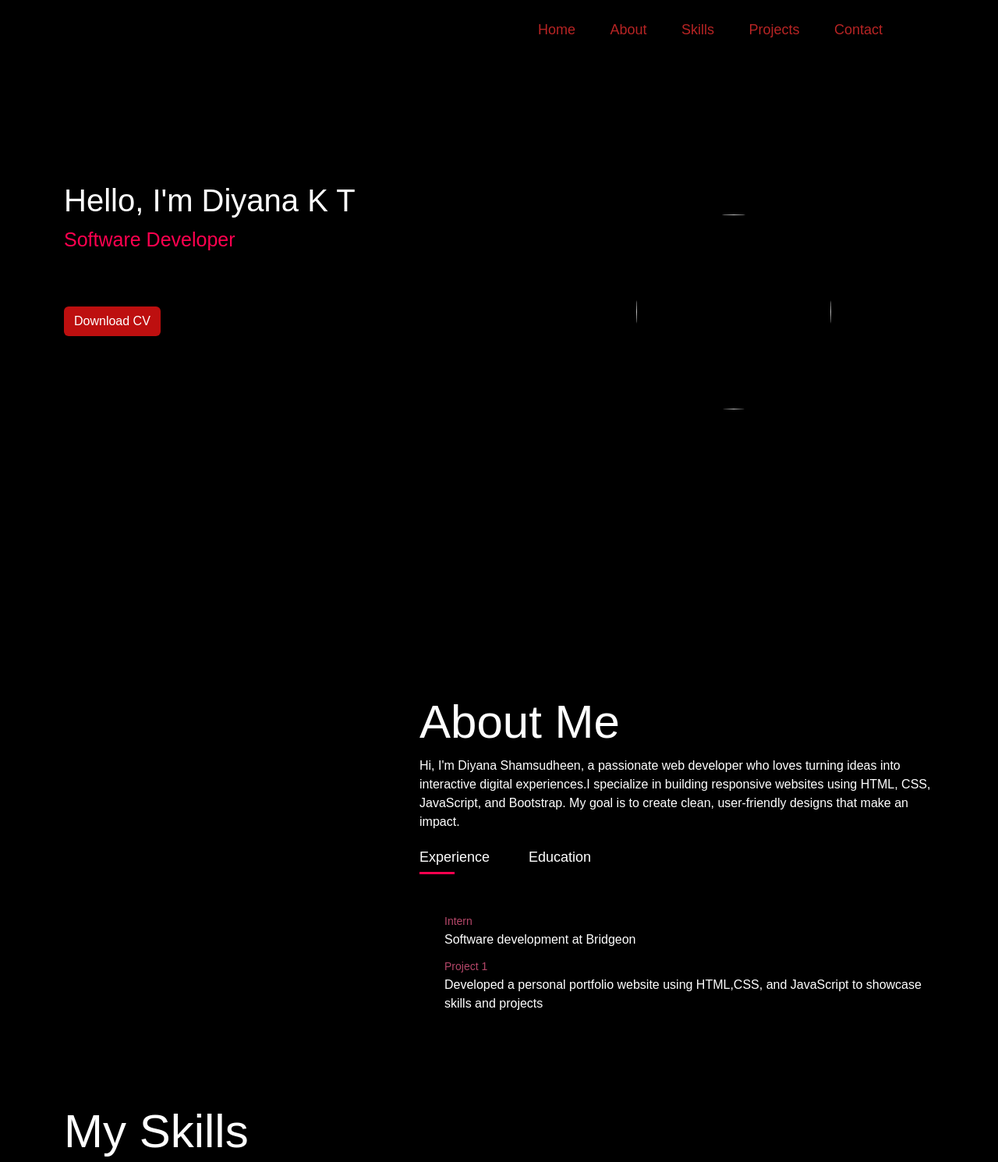
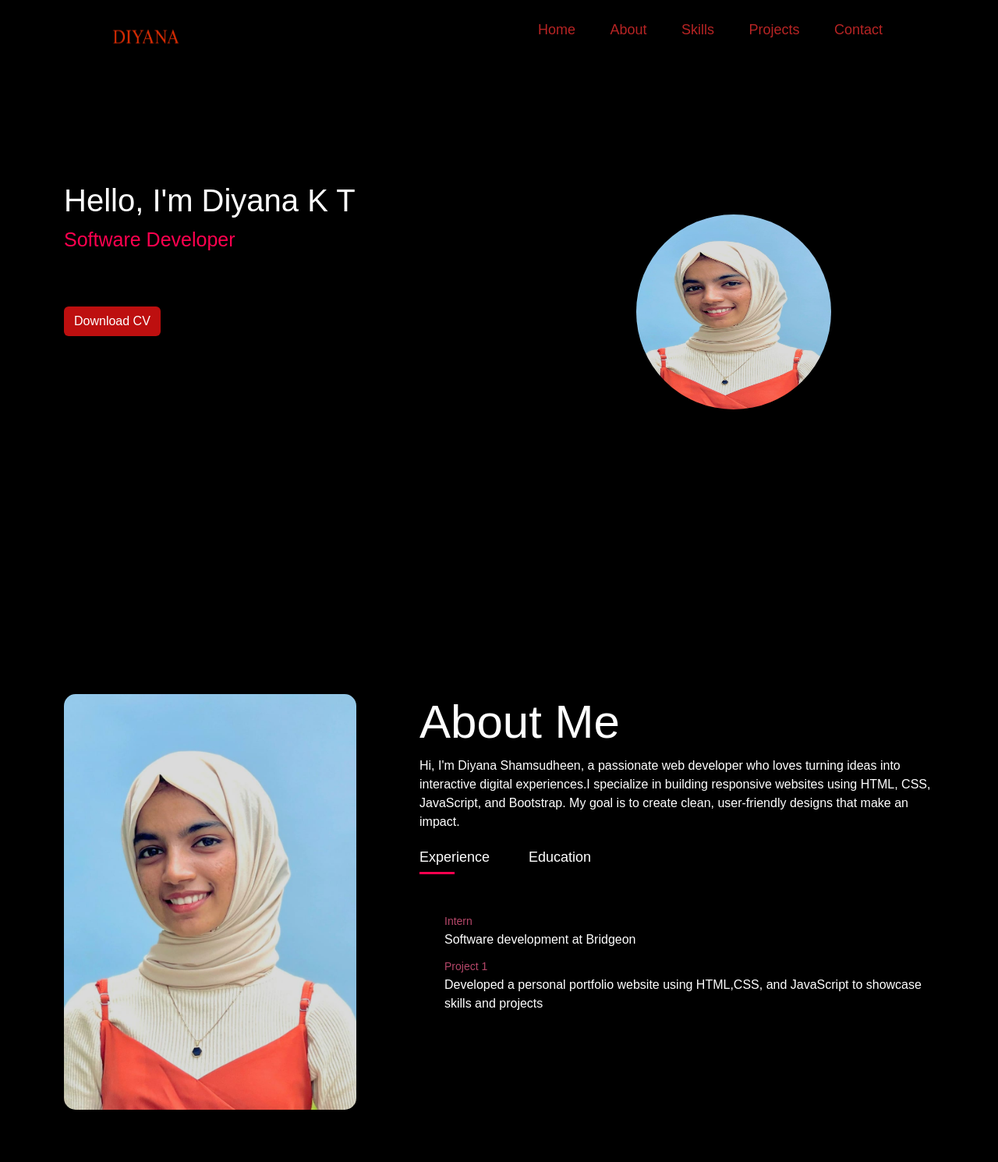
Before and after one commit to Diyanaah/Diyanaportfolio, a plain HTML site: page index.html in a window 1280 px wide. Shown: the top 1490 px of the page at 78% size. Drawn offline with nearby package versions, Linux system fonts and the light colour scheme; the site is published under a folder, as on GitHub Pages, so addresses that start at the root find nothing.

```diff
--- a/index.html
+++ b/index.html
@@ -27,7 +27,7 @@
     <div id="header">
        <div class="container">
         <nav>
-            <img src="/Images/logo.jpg" alt="">
+            <img src="Images/logo.jpg" alt="">
             <ul id="sidemenu">
                 <li><a href="#header">Home</a></li>
                 <li><a href="#about">About</a></li>
@@ -41,11 +41,11 @@
         <div class="header-text">
             <h1>Hello, I'm Diyana K T</h1>
             <p>Software Developer</p>
-            <a href="/Images/Resume.pdf" download class="btn btn2">Download CV</a>
+            <a href="Images/Resume.pdf" download class="btn btn2">Download CV</a>
         </div>
        </div>
        <div class="image">
-        <img src="/Images/img2.jpg" >
+        <img src="Images/img2.jpg" >
        </div>
     </div>
     <!-- about -->
@@ -53,7 +53,7 @@
         <div class="container">
             <div class="row">
                 <div class="about-col-1">
-                    <img src="/Images/img2.jpg" alt="">
+                    <img src="Images/img2.jpg" alt="">
                 </div>
                 <div class="about-col-2">
                     <h1 class="sub-title">About Me</h1>
@@ -114,7 +114,7 @@
             <h1 class="sub-title">Projects</h1>
             <div class="work-list">
                 <div class="work">
-                    <img src="/Images/project.png" alt="">
+                    <img src="Images/project.png" alt="">
                     <div class="layer">
                         <h3>E-Commerce Clone</h3>
                         <p>Using HTML5 and CSS3, focusing on clean design and seamless user experience. Implemented structured layouts with Flexbox and CSS Grid for responsiveness across device. Key features include a homepage banner,category listing with hover effects, navigation menus, and a footer section. This project helped strengthen my skills in front-end development, responsive design, and UI optimization, ensuring an attractive and functional layout aligned with modern web design principles.</p>
```
